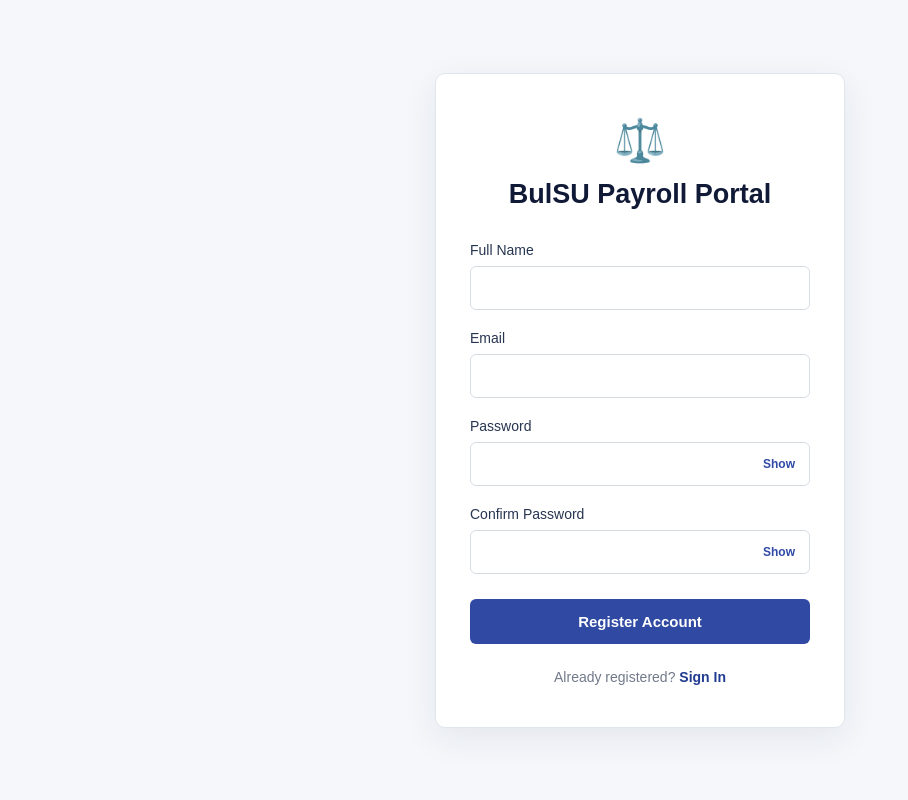
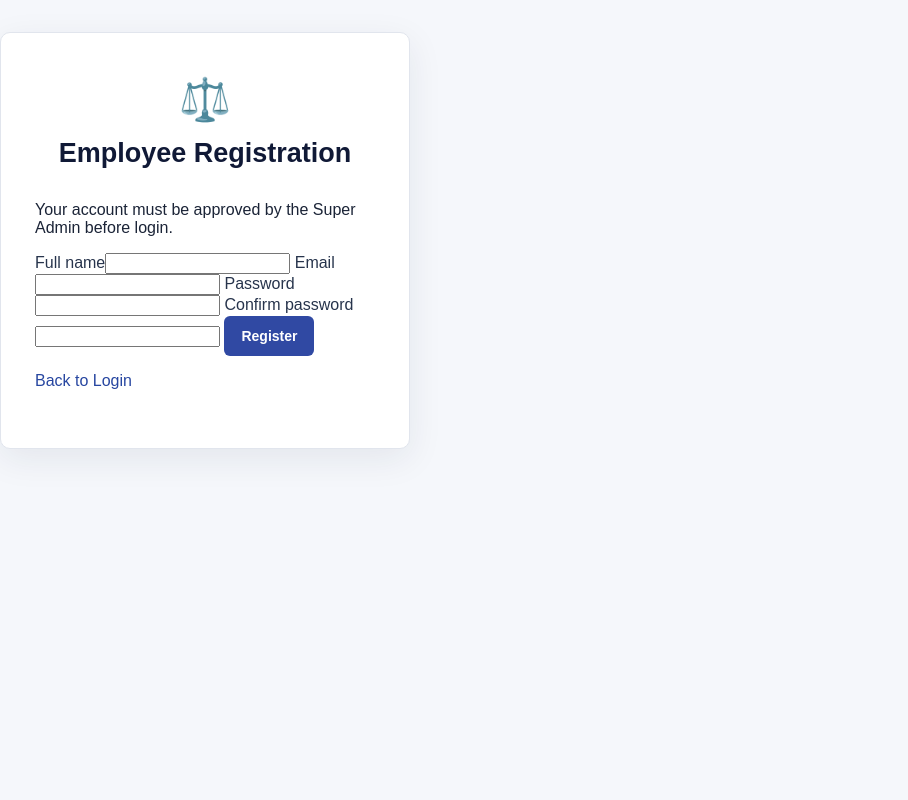
Before and after one commit to Sh1aaaa/payroll-vercel-supabase-rag, a Flask app: page /register in a window 1280 px wide. Shown: the whole page, without its empty margins (0-908 px from the left). Run offline with Flask 3, Linux system fonts and the light colour scheme.

Commit message:
Refactor register.html for improved structure
Updated the registration page layout and content.

```diff
--- a/templates/register.html
+++ b/templates/register.html
@@ -1,126 +1,17 @@
-<!DOCTYPE html>
-<html lang="en">
-<head>
-    <meta charset="UTF-8">
-    <meta name="viewport" content="width=device-width, initial-scale=1.0">
-    <title>BulSU Payroll Portal - Register</title>
-    <link rel="stylesheet" href="{{ url_for('static', filename='style.css') }}">
-</head>
-<body class="auth-page">
-
-    <div class="auth-card">
-
-        <div class="auth-icon">⚖️</div>
-
-        <h1>BulSU Payroll Portal</h1>
-
-        {% with messages = get_flashed_messages(with_categories=true) %}
-            {% if messages %}
-                {% for category, message in messages %}
-                    <div class="alert {{ category }}">
-                        {{ message }}
-                    </div>
-                {% endfor %}
-            {% endif %}
-        {% endwith %}
-
-        <form method="POST">
-
-            <div class="form-group">
-                <label>Full Name</label>
-                <input
-                    type="text"
-                    name="full_name"
-                    required
-                >
-            </div>
-
-            <div class="form-group">
-                <label>Email</label>
-                <input
-                    type="email"
-                    name="email"
-                    required
-                >
-            </div>
-
-            <div class="form-group">
-                <label>Password</label>
-
-                <div class="password-box">
-                    <input
-                        type="password"
-                        name="password"
-                        id="registerPassword"
-                        required
-                        minlength="6"
-                    >
-
-                    <button
-                        type="button"
-                        class="show-password"
-                        onclick="togglePassword('registerPassword', this)"
-                    >
-                        Show
-                    </button>
-                </div>
-            </div>
-
-            <div class="form-group">
-                <label>Confirm Password</label>
-
-                <div class="password-box">
-                    <input
-                        type="password"
-                        name="confirm_password"
-                        id="confirmPassword"
-                        required
-                        minlength="6"
-                    >
-
-                    <button
-                        type="button"
-                        class="show-password"
-                        onclick="togglePassword('confirmPassword', this)"
-                    >
-                        Show
-                    </button>
-                </div>
-            </div>
-
-            <button
-                type="submit"
-                class="auth-button"
-            >
-                Register Account
-            </button>
-
-        </form>
-
-        <div class="auth-links">
-            <p>
-                Already registered?
-                <a href="{{ url_for('login') }}">
-                    Sign In
-                </a>
-            </p>
-        </div>
-
-    </div>
-
-    <script>
-        function togglePassword(id, button) {
-            const input = document.getElementById(id);
-
-            if (input.type === "password") {
-                input.type = "text";
-                button.textContent = "Hide";
-            } else {
-                input.type = "password";
-                button.textContent = "Show";
-            }
-        }
-    </script>
-
-</body>
-</html>
+{% extends 'base.html' %}
+{% block title %}Register - BulSU Payroll{% endblock %}
+{% block content %}
+<div class="auth-card">
+    <div class="auth-icon">⚖️</div>
+    <h1>Employee Registration</h1>
+    <p class="auth-muted">Your account must be approved by the Super Admin before login.</p>
+    <form method="POST">
+        <label class="field-label">Full name</label><input type="text" name="full_name" required>
+        <label class="field-label">Email</label><input type="email" name="email" required>
+        <label class="field-label">Password</label><input type="password" name="password" minlength="6" required>
+        <label class="field-label">Confirm password</label><input type="password" name="confirm_password" minlength="6" required>
+        <button class="btn btn-primary btn-block" type="submit">Register</button>
+    </form>
+    <p class="auth-bottom"><a href="{{ url_for('login') }}">Back to Login</a></p>
+</div>
+{% endblock %}
```
